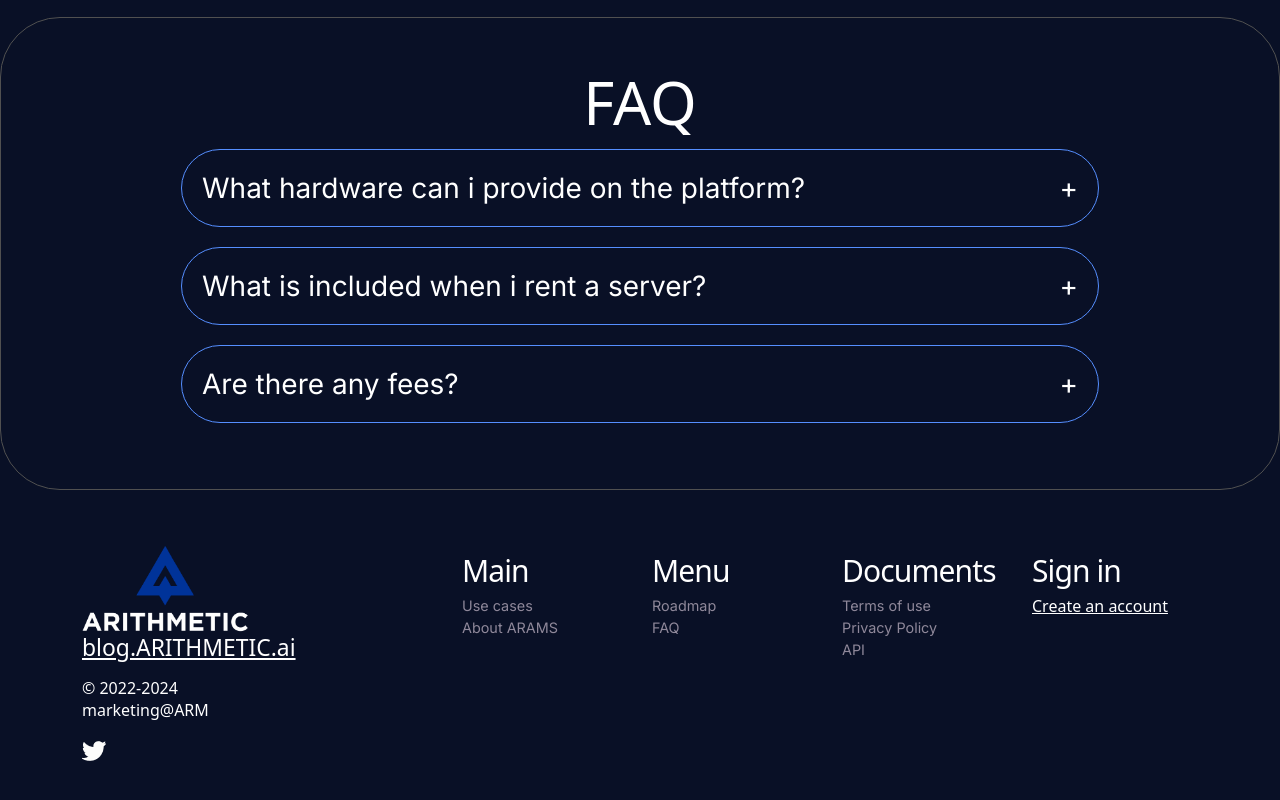
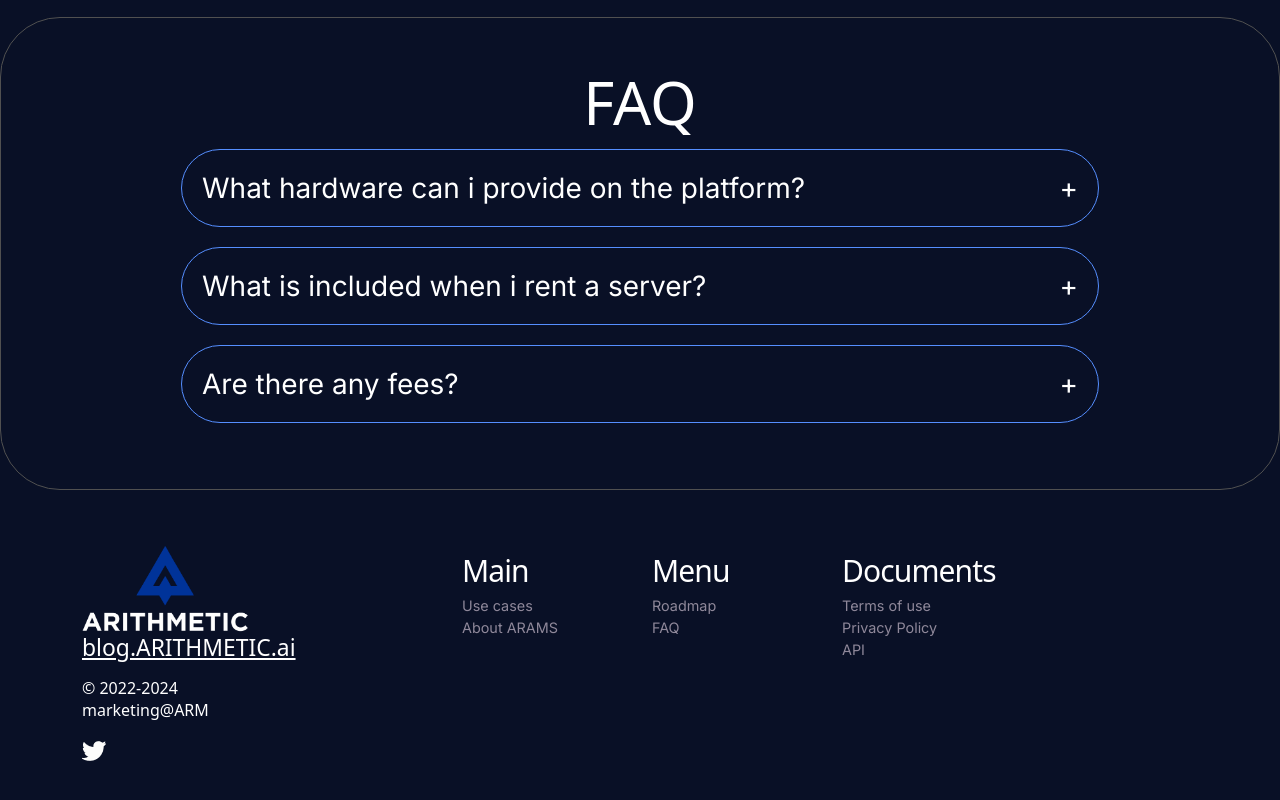
Before and after one commit to Minhas2/Arithemtic-, a React (Create React App) app: page / in a window 1280 px wide. Shown: the part 11134-11934 px from the top of the page. Built offline with nearby package versions, Linux system fonts and the light colour scheme.

Commit message:
updated footer removed singup

```diff
--- a/src/component/Layout/Footer.js
+++ b/src/component/Layout/Footer.js
@@ -104,12 +104,12 @@ const Footer = () => {
               </div>
             </div>
             <div className="col-4 col-md-4 col-lg-2 my-2">
-              <div className='offer'>
+              {/* <div className='offer'>
                 <h4>Sign in</h4>
                 <div className='offer-list'>
                   <div><a href='/' className='account'>Create an account</a></div>
                 </div>
-              </div>
+              </div> */}
             </div>
           </div>
         </div>
```
